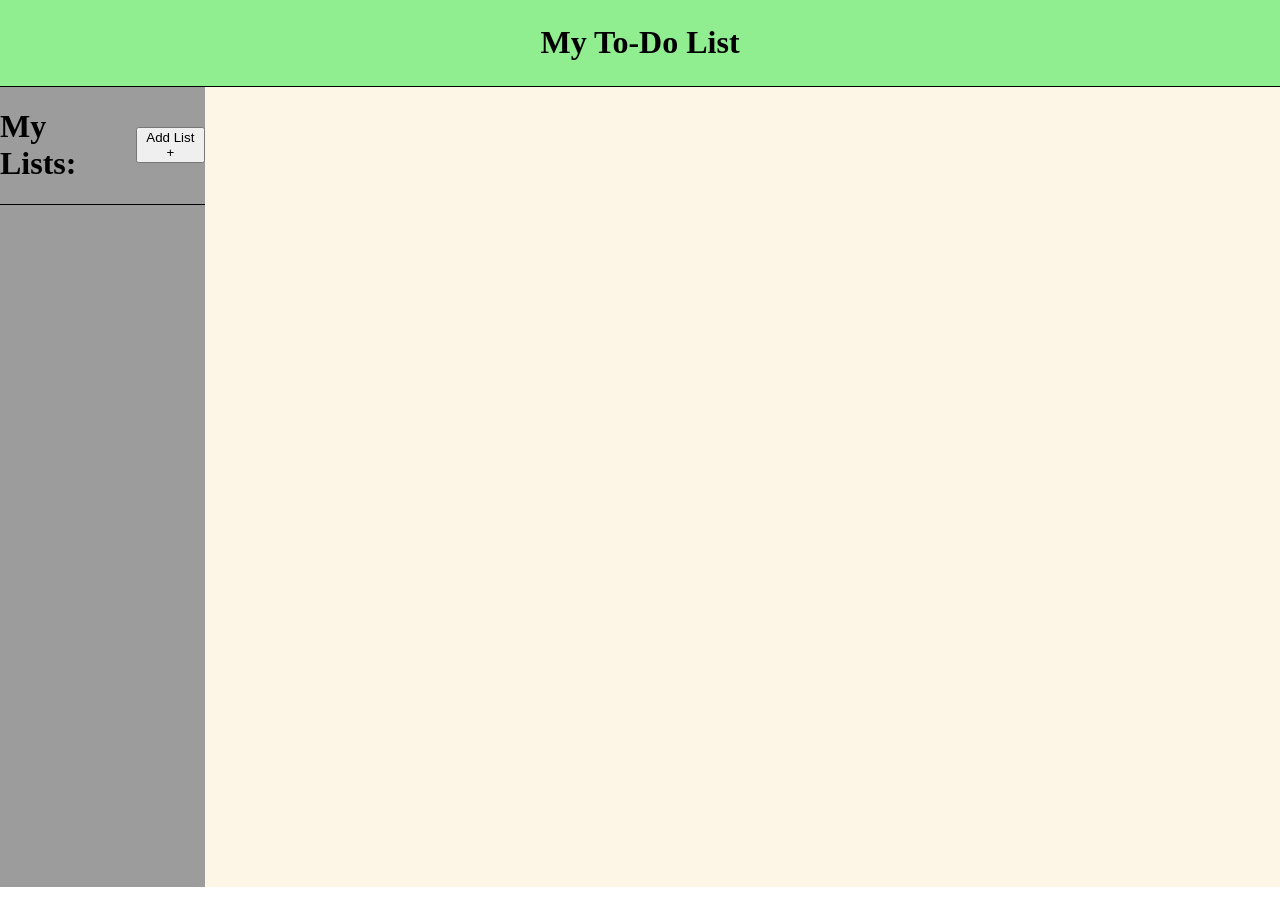
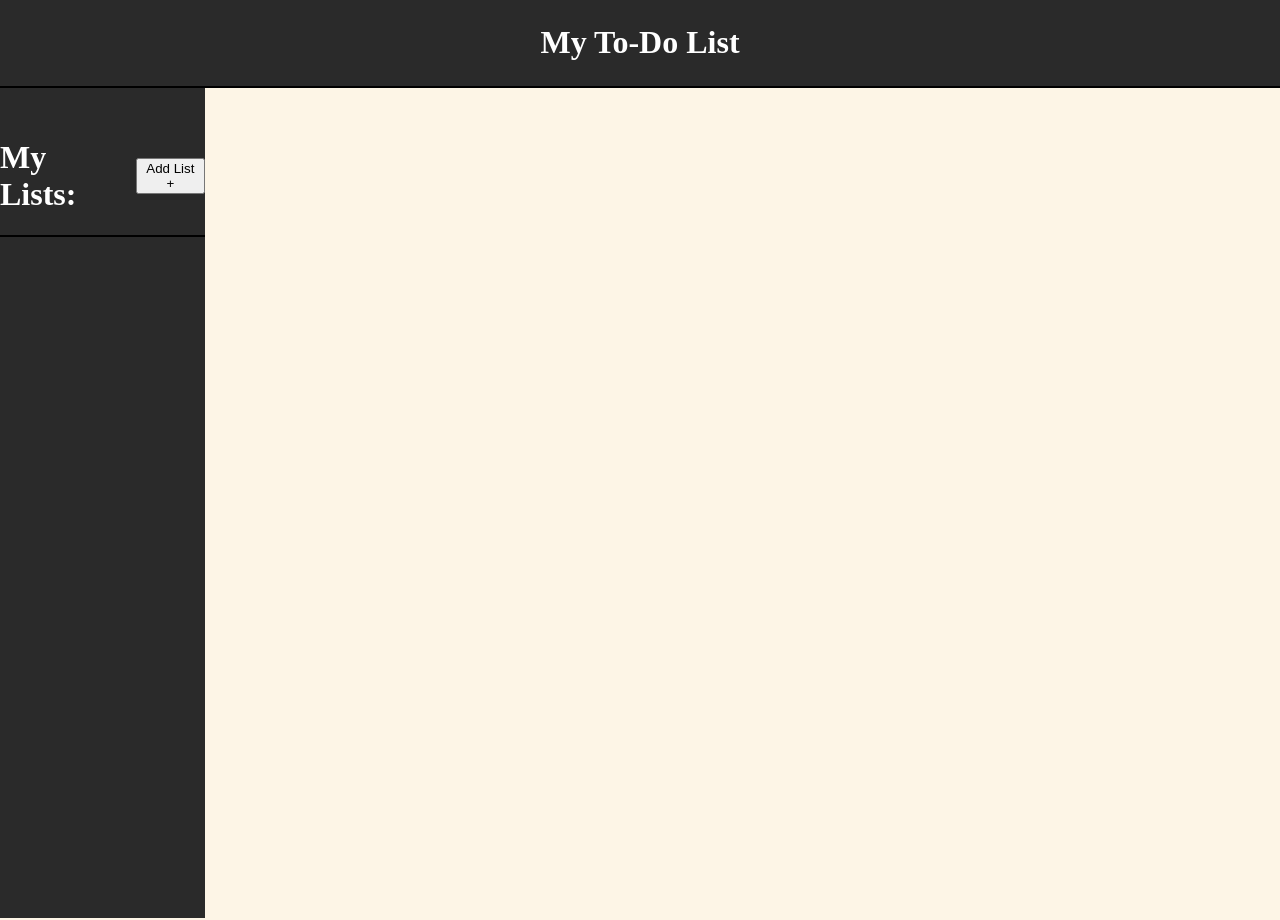
Before and after one commit to lomick2090/odin-todo-list, a plain HTML site: page index.html in a window 1280 px wide. Before the commit the page ends 887 px from the top, so only its background shows below. Drawn offline with Linux system fonts and the light colour scheme.

Commit message:
Add css formatting

```diff
--- a/style.css
+++ b/style.css
@@ -4,12 +4,13 @@ body {
 }
 
 .header {
-    background-color: lightgreen;
+    background-color: rgb(42, 42, 42);
+    color:white;
     padding: 3px;
     margin: 0px;
     display: flex;
     justify-content: center;
-    border-bottom: 1px solid black;
+    border-bottom: 2px solid black;
 }
 
 .content {
@@ -20,7 +21,9 @@ body {
 }
 
 .sidebar {
-    background-color: rgb(156, 156, 156);
+    background-color: rgb(42, 42, 42);
+    color:white;
+    padding-top: 30px;
     width: 16vw;
     height: 100vh;
     display: flex;
@@ -33,7 +36,7 @@ body {
     align-items: center;
     justify-content: space-around;
     gap: 20px;
-    border-bottom: 1px solid black;
+    border-bottom: 2px solid black;
     margin-bottom: 20px;
 }
 
@@ -43,6 +46,8 @@ body {
 
 .content {
     background-color: oldlace;
+    height: 104vh;
+    width:100%;
 }
 
 .listformdiv, .taskformdiv {
@@ -82,6 +87,7 @@ body {
     font-weight: bold;
     display:flex;
     justify-content: space-between;
+    padding-left:10px;
 }
 
 .listnames:hover {
```
Also changed, not shown: index.html (+2 -1 lines), main.js (+29 -27 lines).
